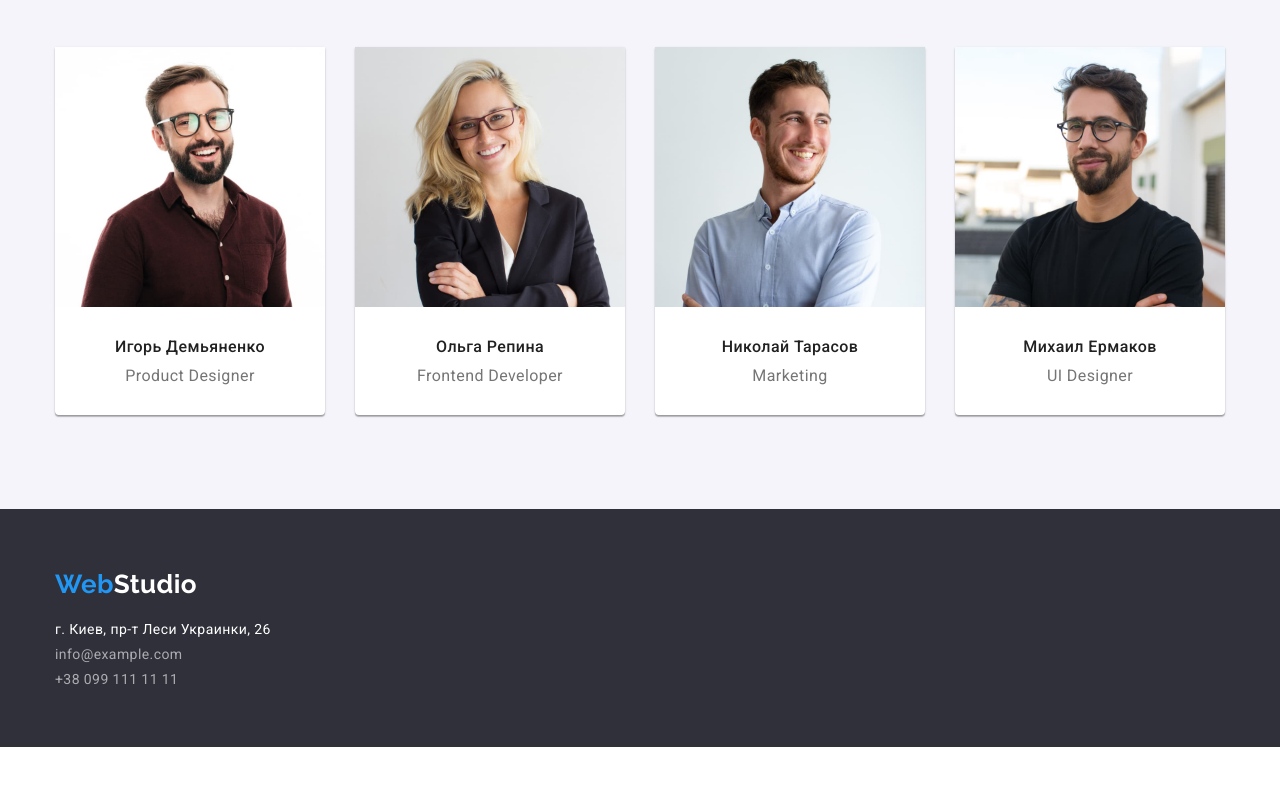
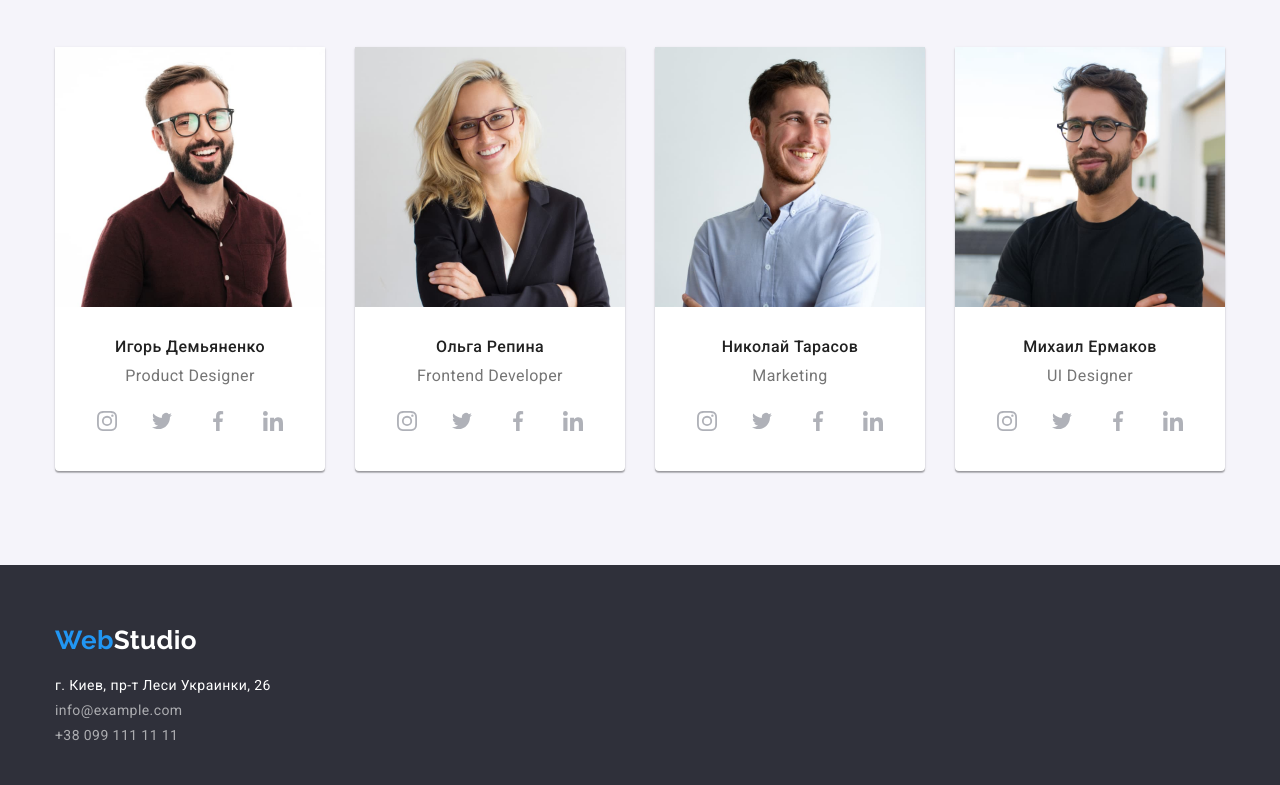
Before and after one commit to NazariiYovenko/goit-markup-hw-04, a plain HTML site: page index.html in a window 1280 px wide. Shown: the part 1759-2544 px from the top of the page. Before the commit the page ends 2506 px from the top, so only its background shows below. Drawn offline with nearby package versions, Linux system fonts and the light colour scheme.

Commit message:
Add comand icons

```diff
--- a/css/styles.css
+++ b/css/styles.css
@@ -13,6 +13,7 @@
   --third-background-color: #2f303a;
   --header-border: #ececec;
   --card-set-gap: 30px;
+  --icon-color: #afb1b8;
 }
 
 /* Общие стили и стили для сброса */
@@ -364,7 +365,29 @@ img {
   font-size: 16px;
   line-height: 1.2;
   text-align: center;
-  margin-bottom: 30px;
+  margin-bottom: 16px;
+}
+
+.command-social {
+  display: flex;
+  justify-content: space-between;
+  width: 206px;
+  margin: 0 auto 30px;
+}
+
+.command-icon-box {
+  display: flex;
+  width: 40px;
+  height: 40px;
+  justify-content: center;
+  align-items: center;
+  fill: var(--icon-color);
+}
+
+.command-icon-box:hover {
+  background-color: var(--accent);
+  border-radius: 50%;
+  fill: var(--invert-text-color);
 }
 
 /* Портфолио */
--- a/index.html
+++ b/index.html
@@ -152,6 +152,28 @@
               />
               <h3 class="title">Игорь Демьяненко</h3>
               <p class="text">Product Designer</p>
+              <ul class="command-social list">
+                <li class="command-icon-box">
+                  <svg width="20" , height="20" class="command-icon">
+                    <use href="./images/icons.svg#icon-instagram"></use>
+                  </svg>
+                </li>
+                <li class="command-icon-box">
+                  <svg width="20" , height="20" class="command-icon">
+                    <use href="./images/icons.svg#icon-twitter"></use>
+                  </svg>
+                </li>
+                <li class="command-icon-box">
+                  <svg width="20" , height="20" class="command-icon">
+                    <use href="./images/icons.svg#icon-facebook"></use>
+                  </svg>
+                </li>
+                <li class="command-icon-box">
+                  <svg width="20" , height="20" class="command-icon">
+                    <use href="./images/icons.svg#icon-linkedin"></use>
+                  </svg>
+                </li>
+              </ul>
             </li>
             <li class="command-card">
               <img
@@ -163,6 +185,28 @@
               />
               <h3 class="title">Ольга Репина</h3>
               <p class="text">Frontend Developer</p>
+              <ul class="command-social list">
+                <li class="command-icon-box">
+                  <svg width="20" , height="20" class="command-icon">
+                    <use href="./images/icons.svg#icon-instagram"></use>
+                  </svg>
+                </li>
+                <li class="command-icon-box">
+                  <svg width="20" , height="20" class="command-icon">
+                    <use href="./images/icons.svg#icon-twitter"></use>
+                  </svg>
+                </li>
+                <li class="command-icon-box">
+                  <svg width="20" , height="20" class="command-icon">
+                    <use href="./images/icons.svg#icon-facebook"></use>
+                  </svg>
+                </li>
+                <li class="command-icon-box">
+                  <svg width="20" , height="20" class="command-icon">
+                    <use href="./images/icons.svg#icon-linkedin"></use>
+                  </svg>
+                </li>
+              </ul>
             </li>
             <li class="command-card">
               <img
@@ -174,6 +218,28 @@
               />
               <h3 class="title">Николай Тарасов</h3>
               <p class="text">Marketing</p>
+              <ul class="command-social list">
+                <li class="command-icon-box">
+                  <svg width="20" , height="20" class="command-icon">
+                    <use href="./images/icons.svg#icon-instagram"></use>
+                  </svg>
+                </li>
+                <li class="command-icon-box">
+                  <svg width="20" , height="20" class="command-icon">
+                    <use href="./images/icons.svg#icon-twitter"></use>
+                  </svg>
+                </li>
+                <li class="command-icon-box">
+                  <svg width="20" , height="20" class="command-icon">
+                    <use href="./images/icons.svg#icon-facebook"></use>
+                  </svg>
+                </li>
+                <li class="command-icon-box">
+                  <svg width="20" , height="20" class="command-icon">
+                    <use href="./images/icons.svg#icon-linkedin"></use>
+                  </svg>
+                </li>
+              </ul>
             </li>
             <li class="command-card">
               <img
@@ -185,6 +251,28 @@
               />
               <h3 class="title">Михаил Ермаков</h3>
               <p class="text">UI Designer</p>
+              <ul class="command-social list">
+                <li class="command-icon-box">
+                  <svg width="20" , height="20" class="command-icon">
+                    <use href="./images/icons.svg#icon-instagram"></use>
+                  </svg>
+                </li>
+                <li class="command-icon-box">
+                  <svg width="20" , height="20" class="command-icon">
+                    <use href="./images/icons.svg#icon-twitter"></use>
+                  </svg>
+                </li>
+                <li class="command-icon-box">
+                  <svg width="20" , height="20" class="command-icon">
+                    <use href="./images/icons.svg#icon-facebook"></use>
+                  </svg>
+                </li>
+                <li class="command-icon-box">
+                  <svg width="20" , height="20" class="command-icon">
+                    <use href="./images/icons.svg#icon-linkedin"></use>
+                  </svg>
+                </li>
+              </ul>
             </li>
           </ul>
         </div>
```
